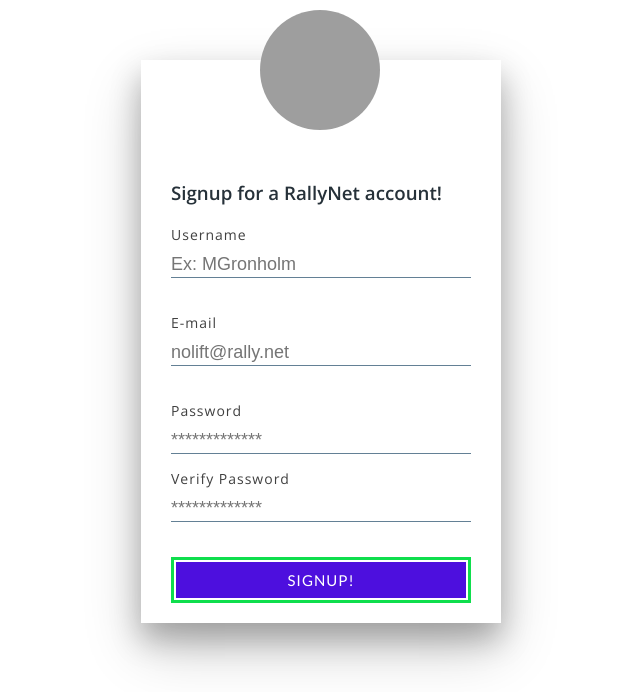
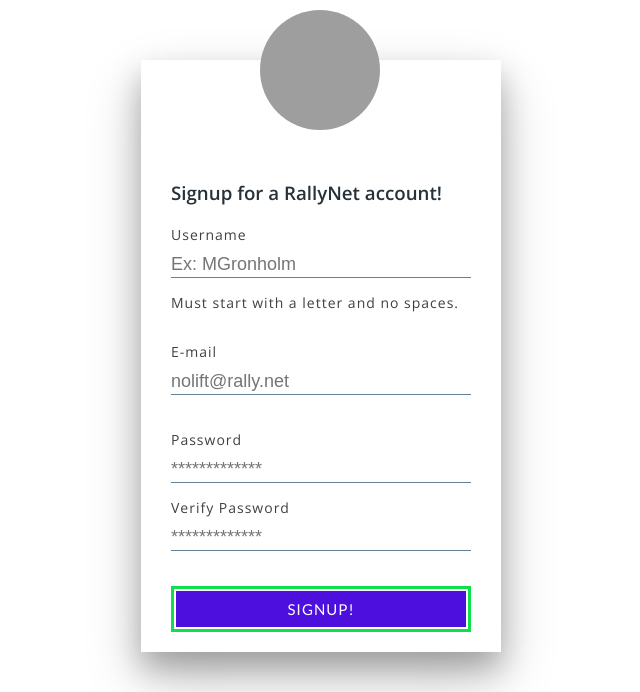
Before and after one commit to np303/lc101-user-signup, a Flask app: page / in a window 1280 px wide. Shown: the top 692 px of the page, without its empty margins (319-959 px from the left). Run offline with Flask 2, Linux system fonts and the light colour scheme; grey boxes are pictures that could not be loaded.

Commit message:
added some username requirements on login form that HTML won't catch.

```diff
--- a/templates/index.html
+++ b/templates/index.html
@@ -12,6 +12,7 @@
 				<div class="name-group">
 					<label for="username" id="userLabel">Username</label>
 					<input name="username" type="text" placeholder="Ex: MGronholm" id="username" class="form-control" autofocus autocomplete="off" minlength="3" maxlength="13" pattern="^[a-zA-Z][a-zA-Z0-9-_\.]{1,20}$" required/>
+					<label for="username" id="userLabel">Must start with a letter and no spaces.</label>
 					<span class="error">{{username_error}}</span>
 				</div>
 
```
